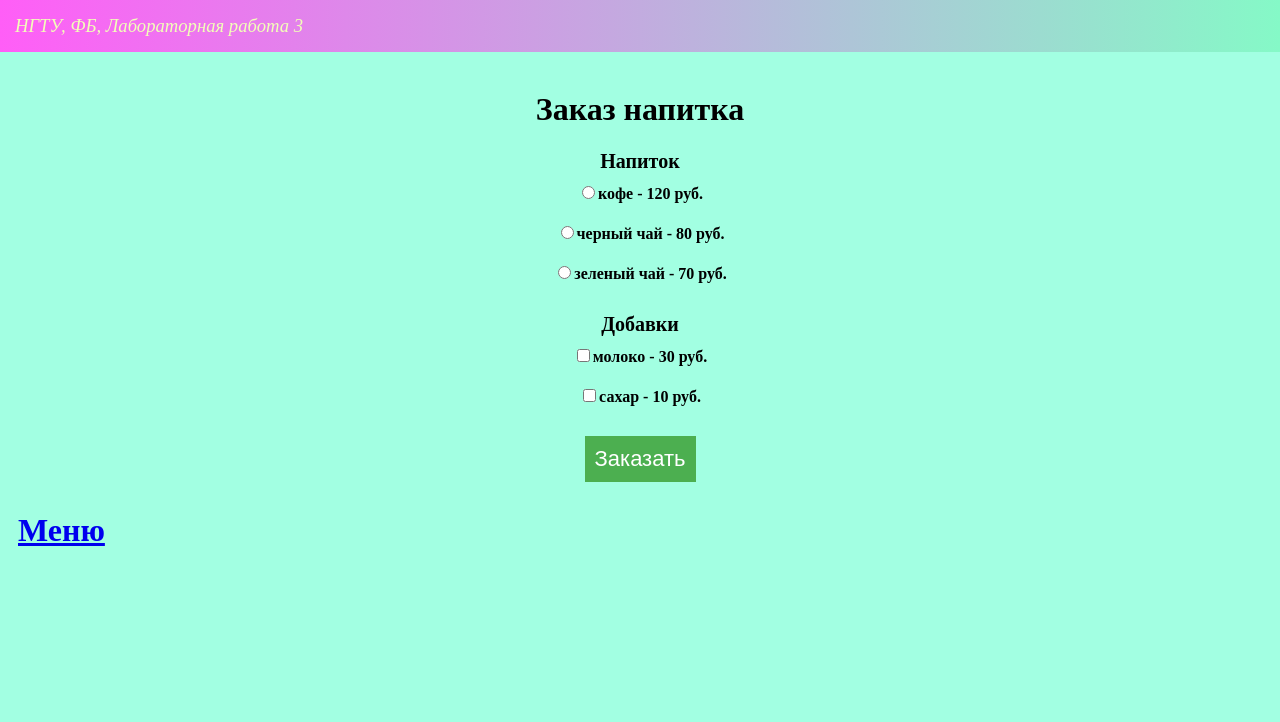
After one commit to PolinaZaiko/Labs-web-2, a Flask app: page /lab3/order/ in a window 1280 px wide. The commit adds this page. Shown: the top 722 px of the page. Run offline with Flask 3, Linux system fonts and the light colour scheme.

Commit message:
Заказ напитка

```diff
--- a/lab3.py
+++ b/lab3.py
@@ -20,3 +20,29 @@ def form1():
 
     sex = request.args.get('sex')
     return render_template('form1.html', user=user, age=age, sex=sex, errors=errors)
+
+@lab3.route('/lab3/order/')
+def order():
+    return render_template('order.html')
+
+@lab3.route('/lab3/pay/')
+def pay():
+    price=0
+    drink = request.args.get('drink' )
+# Пусть кофе стоит 120 рублей, чёрный чай - 80 рублей, зелёный - 70 рублей.
+    if drink == 'cofee':
+        price = 120
+    elif drink == 'b-tea':
+        price = 80
+    else:
+        price = 70
+# Добавка молока удорожает напиток на 30 рублей, • а сахара - на 10.
+    if request.args.get('milk') == 'on':
+        price += 30
+    if request.args.get ('sugar') == 'on':
+        price += 10
+    return render_template('pay.html', price = price)
+
+@lab3.route('/lab3/success/')
+def success():
+    return render_template('success.html')
--- a/templates/lab3.html
+++ b/templates/lab3.html
@@ -7,5 +7,8 @@
         <li>
             <a href="/lab3/form1">Форма</a>
         </li>
+        <li>
+            <a href="/lab3/order">Заказ напитка</a>
+        </li>
     </ol>
 {% endblock %}
--- /dev/null
+++ b/templates/order.html
@@ -0,0 +1,63 @@
+{% extends 'base.html' %}
+
+{% block lab %}Лабораторная работа 3{% endblock %}
+
+{% block main%}
+    <style>
+        form {
+            display: flex;
+            flex-direction: column;
+            text-align: center;
+            font-weight: bold;
+        }
+
+        label {
+            margin: 10px;
+        }
+
+        button {
+            margin-top: 20px;
+            padding: 10px;
+            background-color: #4CAF50;
+            color: white;
+            border: none;
+            cursor: pointer;
+            font-size: 22px;
+        }
+
+        button:hover {
+            background-color: #3E8E41;
+        }
+    </style>
+
+    <h1 style="text-align: center;";>Заказ напитка</h1>
+
+    <form action="/lab3/pay">
+        <div style="font-size: 20px;">Напиток</div>
+        <label>
+            <input type="radio" value="cofee" name="drink" checekd>кофе - 120 руб.
+
+        </label>
+        <label>
+            <input type="radio" value="b-tea" name="drink" checekd>черный чай - 80 руб.
+
+        </label>
+        <label>
+            <input type="radio" value="g-tea" name="drink" checekd>зеленый чай - 70 руб.
+
+        </label>
+
+        <div style="margin-top: 20px;font-size: 20px;">Добавки</div>
+        <label>
+            <input type="checkbox"  name="milk" checekd>молоко - 30 руб.
+        </label>
+        <label>
+            <input type="checkbox"  name="sugar" checekd>сахар - 10 руб.
+        </label>
+
+        <div>
+            <button type="submit">Заказать</button>
+        </div>
+
+    </form>
+{% endblock %}
```
Also changed, not shown: templates/pay.html (added, +62 -0 lines), templates/success.html (added, +10 -0 lines).
